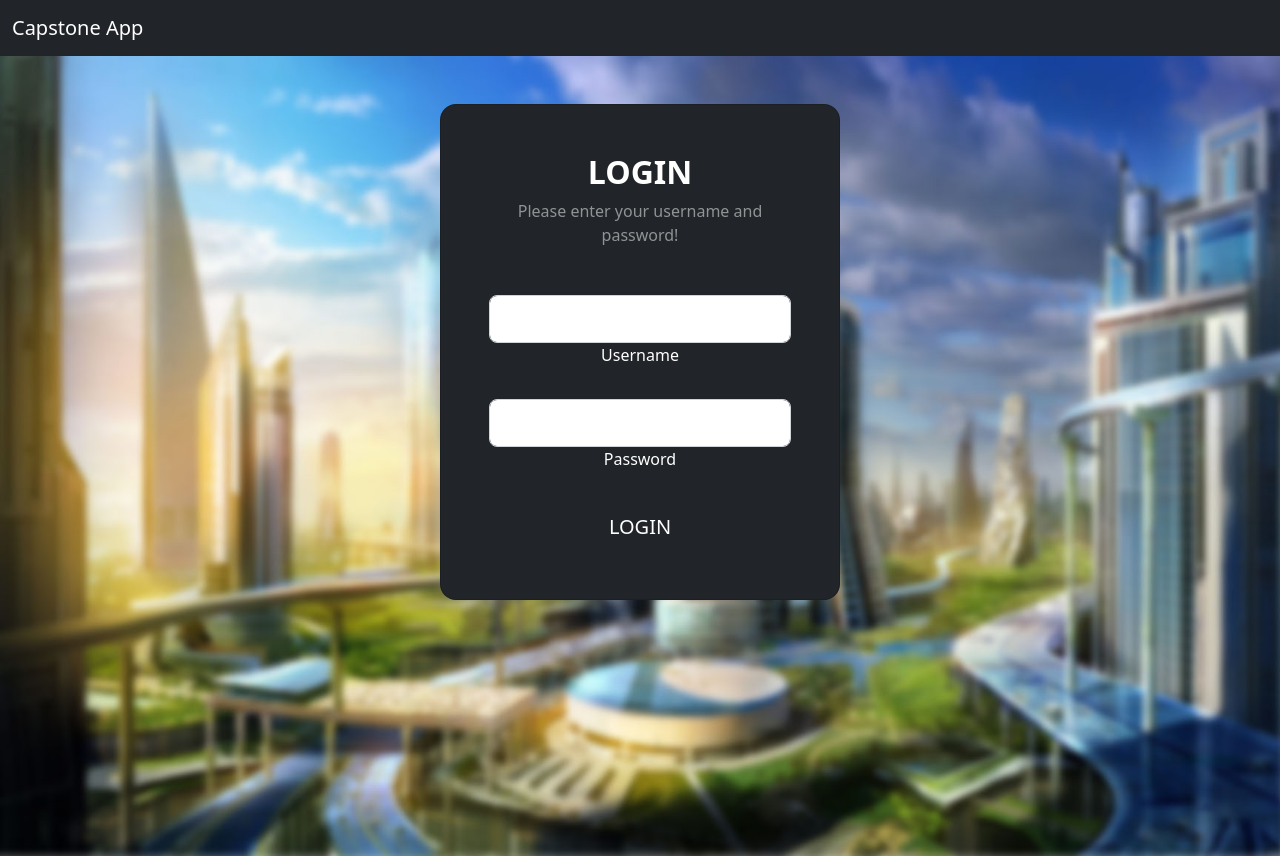
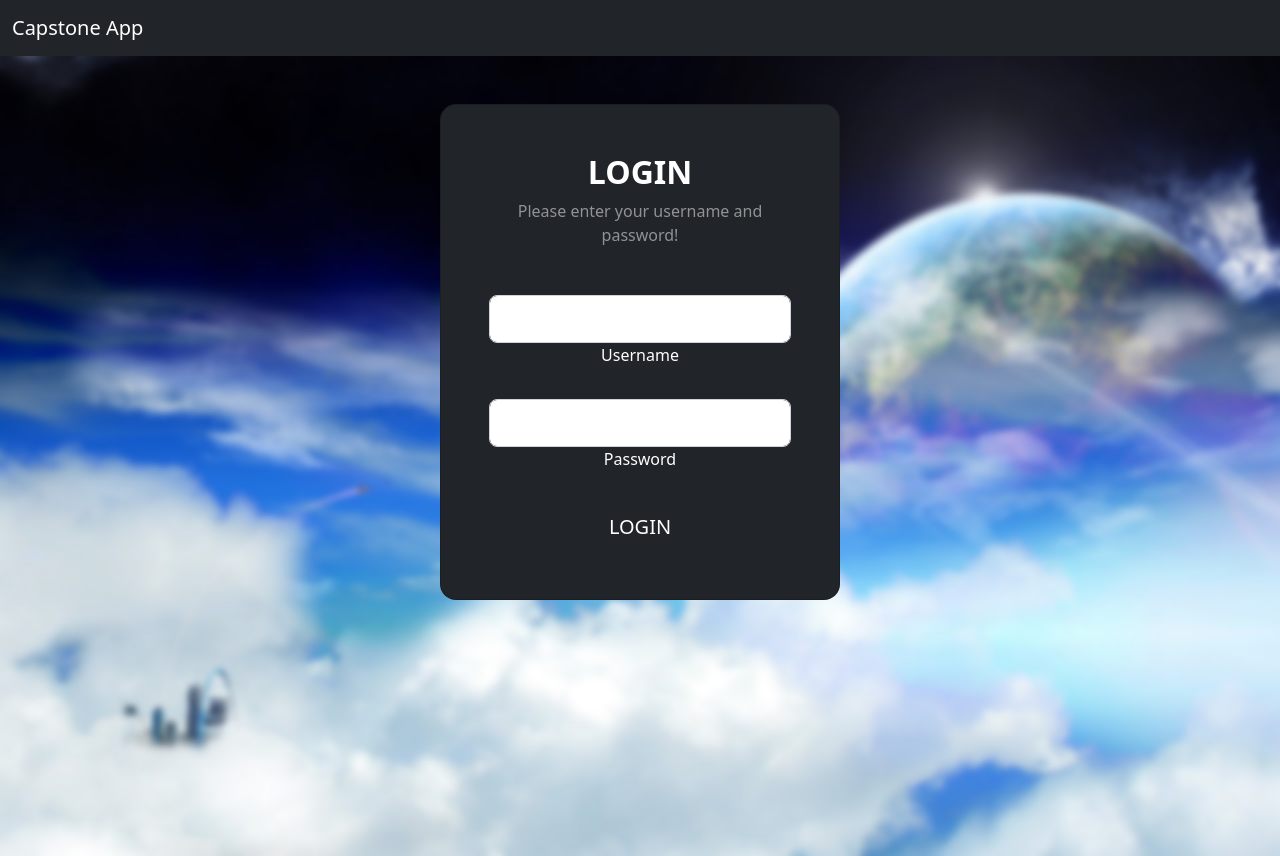
Before and after one commit to adiljin/capstone_fullstack-frontend, a React (Create React App) app: page /login in a window 1280 px wide. Built offline with nearby package versions, Linux system fonts and the light colour scheme.

Commit message:
Added background image for Login page

```diff
--- a/src/pages/login/background/style.css
+++ b/src/pages/login/background/style.css
@@ -1,5 +1,5 @@
 .background-image {
-    background-image: url('1.jpg');
+    background-image: url('2.jpg');
     background-size: cover;
     background-repeat: no-repeat;
     background-position: center;
```
